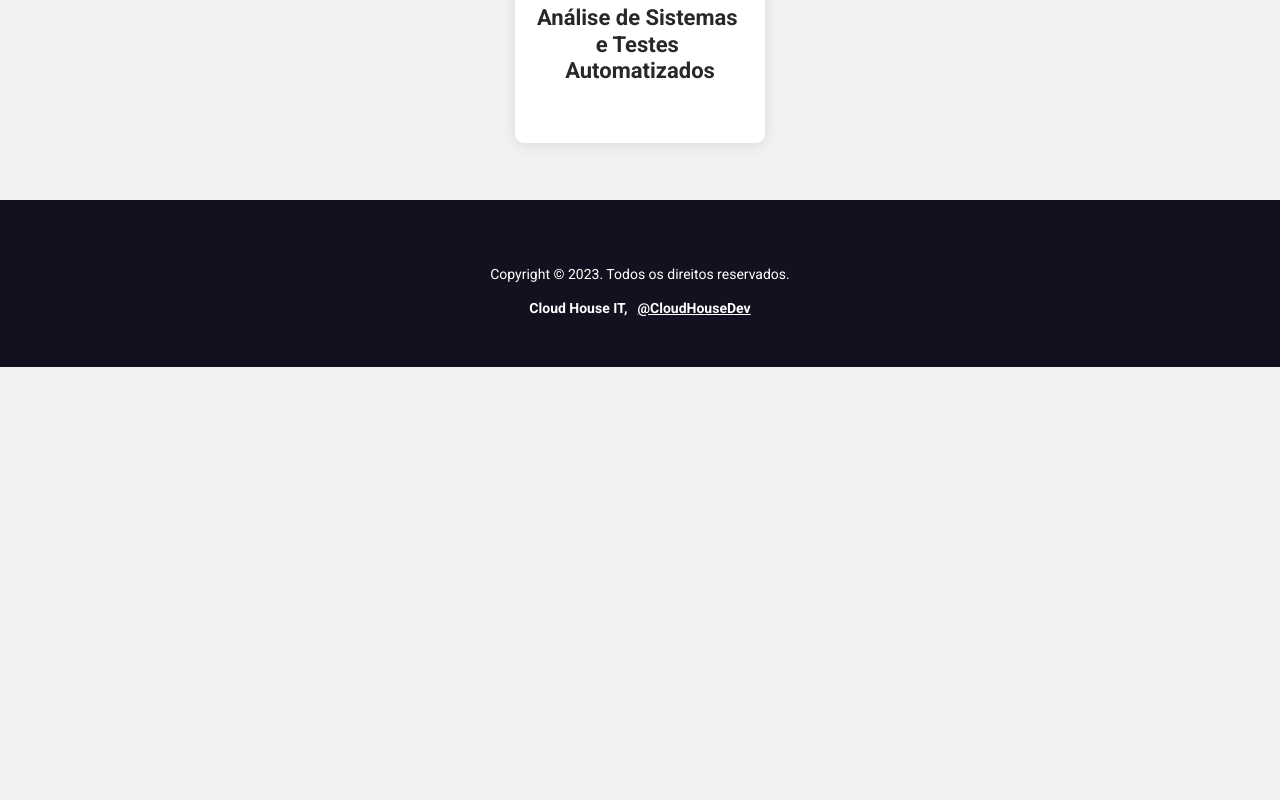
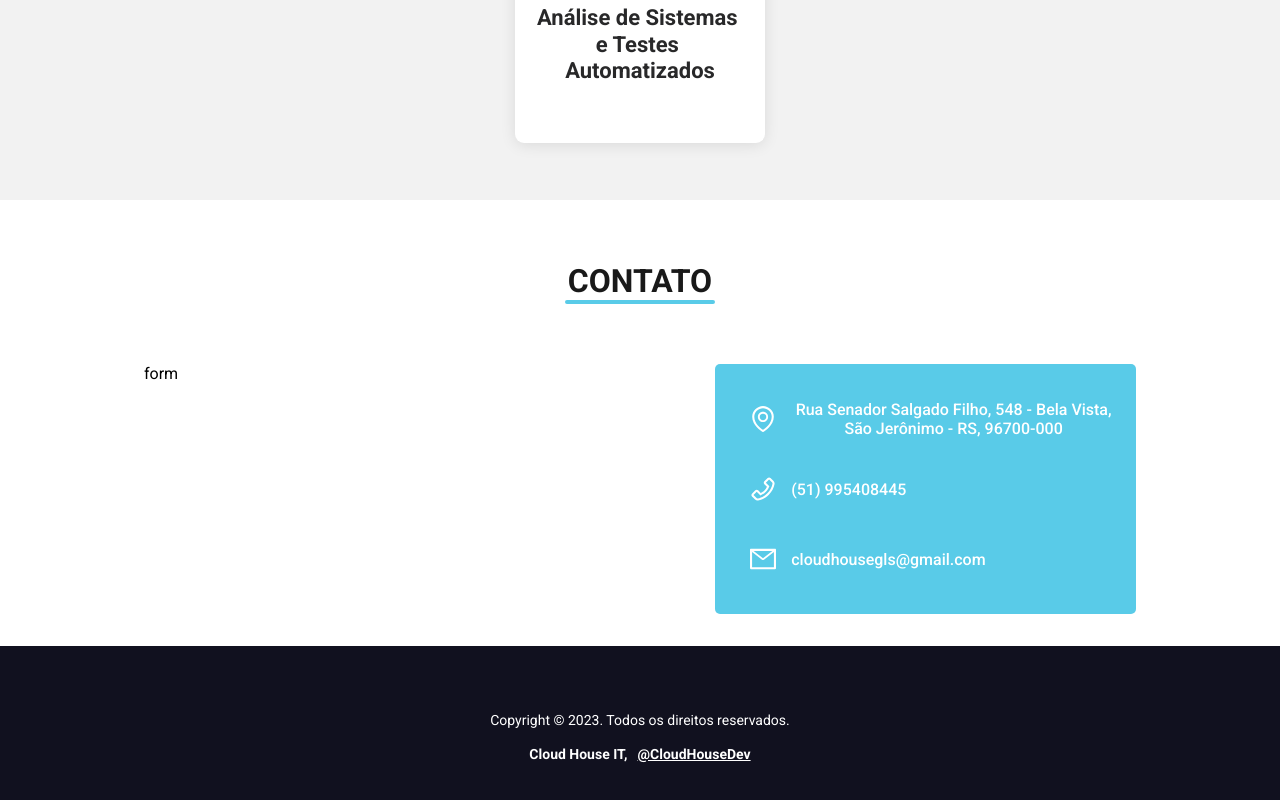
Before and after one commit to CloudHouseDev/landing-page-business, a React (Create React App) app: page / in a window 1280 px wide. Shown: the part 1374-2174 px from the top of the page. Before the commit the page ends 1741 px from the top, so only its background shows below. Built offline with nearby package versions, Linux system fonts and the light colour scheme.

Commit message:
chore: add initial contact us section

```diff
--- a/src/components/sectionTitle/styles.css
+++ b/src/components/sectionTitle/styles.css
@@ -38,7 +38,7 @@
 }
 
 .wrapper-section-title-items:hover div {
-    max-width: 400px;
+    max-width: 300px;
     transition: all ease-in-out 0.4s;
 }
 
--- a/src/pages/Default.jsx
+++ b/src/pages/Default.jsx
@@ -5,6 +5,7 @@ import Header from "../components/header/Header";
 import Footer from "../components/footer/footer";
 import AboutUs from "./components/aboutUs/aboutUs";
 import ServicesOffer from "./components/ServicesOffer/ServicesOffer";
+import ContactUs from "./components/contactUs/contactUs";
 
 import "../styles/default-page.css";
 
@@ -20,6 +21,9 @@ function DefaultPage() {
             <Container>
                 <ServicesOffer />
             </Container>
+            <Container className="background-white">
+                <ContactUs />
+            </Container>
             <Container className="background-black">
                 <Footer />
             </Container>
--- /dev/null
+++ b/src/pages/components/contactUs/contactUs.jsx
@@ -0,0 +1,56 @@
+import React from "react";
+
+import {
+    EnvironmentOutlined,
+    PhoneOutlined,
+    MailOutlined,
+    WhatsAppOutlined,
+} from "@ant-design/icons";
+
+import SectionTitle from "../../../components/sectionTitle/sectionTitle";
+
+import "./styles.css";
+
+function ContactUs() {
+    return (
+        <section className="wrapper-contact-us-section">
+            <SectionTitle text="Contato" />
+            <div className="content-wrapper-asides">
+                <aside>form</aside>
+                <aside className="personal-infos">
+                    <div className="personal-info-details">
+                        <EnvironmentOutlined />
+                        <span>
+                            Rua Senador Salgado Filho, 548 - Bela Vista, São Jerônimo -
+                            RS, 96700-000
+                        </span>
+                    </div>
+                    <div className="personal-info-details">
+                        <PhoneOutlined />
+                        <span>(51) 995408445</span>
+                    </div>
+                    <div className="personal-info-details">
+                        <MailOutlined />
+                        <span>cloudhousegls@gmail.com</span>
+                    </div>
+                    {/* <div className="wrapper-clickable-links">
+                        <div className="clickable-links">
+                            <div>
+                                <WhatsAppOutlined />
+                            </div>
+                            <span>WhatsApp</span>
+                        </div>
+                        <div className="clickable-links">
+                            <div>
+                                <MailOutlined />
+                            </div>
+                            <span>E-mail</span>
+                        </div>
+                    </div> */}
+                </aside>
+            </div>
+        </section>
+    );
+}
+
+export default ContactUs;
--- /dev/null
+++ b/src/pages/components/contactUs/styles.css
@@ -0,0 +1,80 @@
+.wrapper-contact-us-section {
+    display: flex;
+    flex-direction: column;
+    justify-content: center;
+    align-items: center;
+    width: 100%;
+    height: 100%;
+}
+
+.content-wrapper-asides {
+    display: flex;
+    width: 100%;
+    height: 100%;
+}
+
+.content-wrapper-asides aside {
+    display: flex;
+    flex-direction: column;
+    /*  padding: 20px 0; */
+    border-radius: 5px;
+}
+
+.content-wrapper-asides aside:nth-child(1) {
+    flex: 0.6;
+    background-color: var(--white-400);
+}
+
+.content-wrapper-asides aside:nth-child(2) {
+    flex: 0.4;
+    background-color: var(--blue-400);
+}
+
+.personal-infos {
+    color: var(--white-400);
+    display: flex;
+    flex-direction: column;
+    justify-content: center;
+    align-items: flex-start;
+    padding: 20px 20px;
+}
+
+.personal-info-details {
+    display: flex;
+    align-items: center;
+    justify-content: space-between;
+    height: 70px;
+}
+
+.personal-info-details span {
+    text-align: center;
+    max-width: 340px;
+    padding-left: 15px;
+    font-weight: 500;
+}
+
+.personal-info-details svg {
+    width: 26px;
+    height: 26px;
+    font-weight: 500;
+}
+
+.personal-info-details svg path {
+    fill: var(--white-400);
+}
+
+.wrapper-clickable-links {
+    display: flex;
+    align-self: center;
+    width: 100%;
+    border: 2px solid red;
+}
+
+.clickable-links {
+    display: flex;
+    flex-direction: column;
+    justify-content: center;
+    align-items: center;
+    width: 100px;
+    border: 2px solid green;
+}
```
